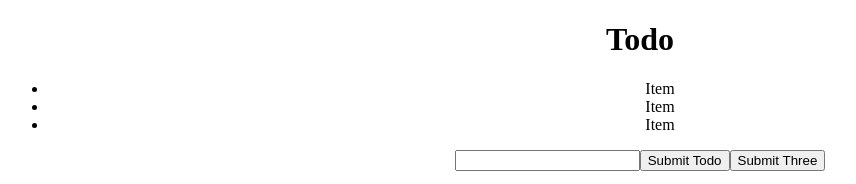
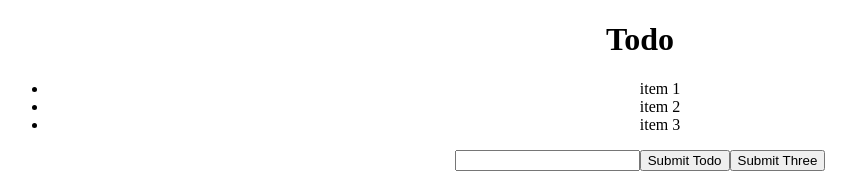
Before and after one commit to bloom-tech-learning/48324-qa-redux-qa, a React (Create React App) app: page / in a window 1280 px wide. Shown: the top 184 px of the page, without its empty margins (0-856 px from the left). Built offline with nearby package versions, Linux system fonts and the light colour scheme.

Commit message:
a way of handle map - 2.

```diff
--- a/src/components/Todo.js
+++ b/src/components/Todo.js
@@ -1,8 +1,8 @@
 
 const Todo = (props) => {
-    console.log('props in Todo: ', props);
+    // console.log('props in Todo: ', props);
     return (
-        <li>Item</li>
+        <li>{props.todo.title}</li>
     );
 }
 
--- a/src/reducer/index.js
+++ b/src/reducer/index.js
@@ -4,6 +4,7 @@ export const initialState = {
         {title: "item 1", complete: false, id: 123},
         {title: "item 2", complete: false, id: 456},
         {title: "item 3", complete: false, id: 789}
+
     ]
 
 };
```
